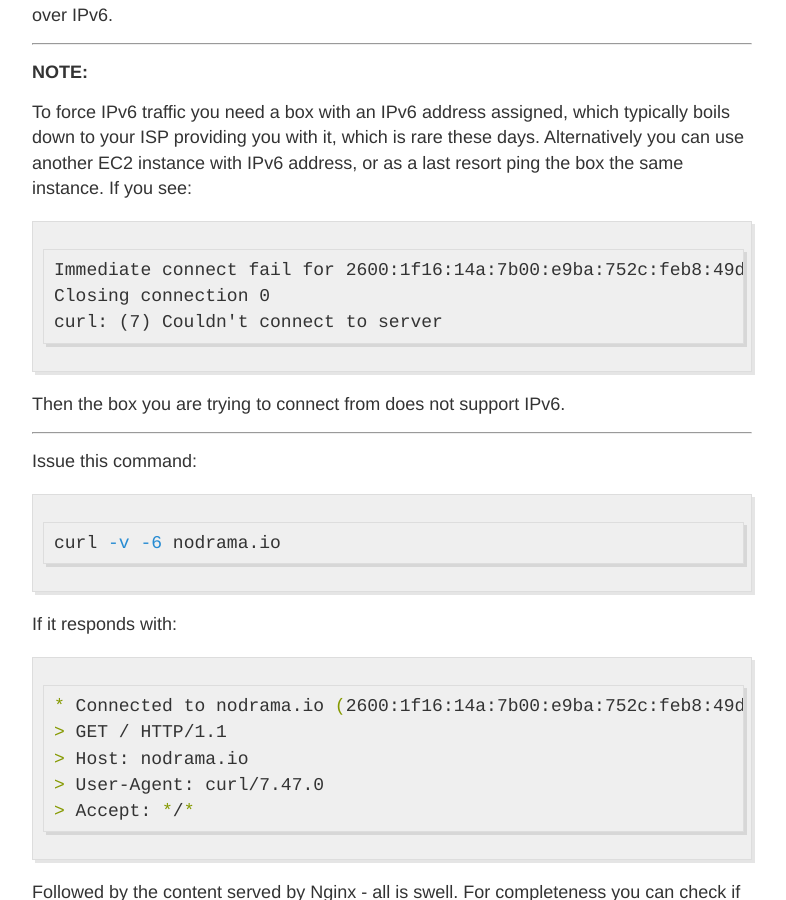
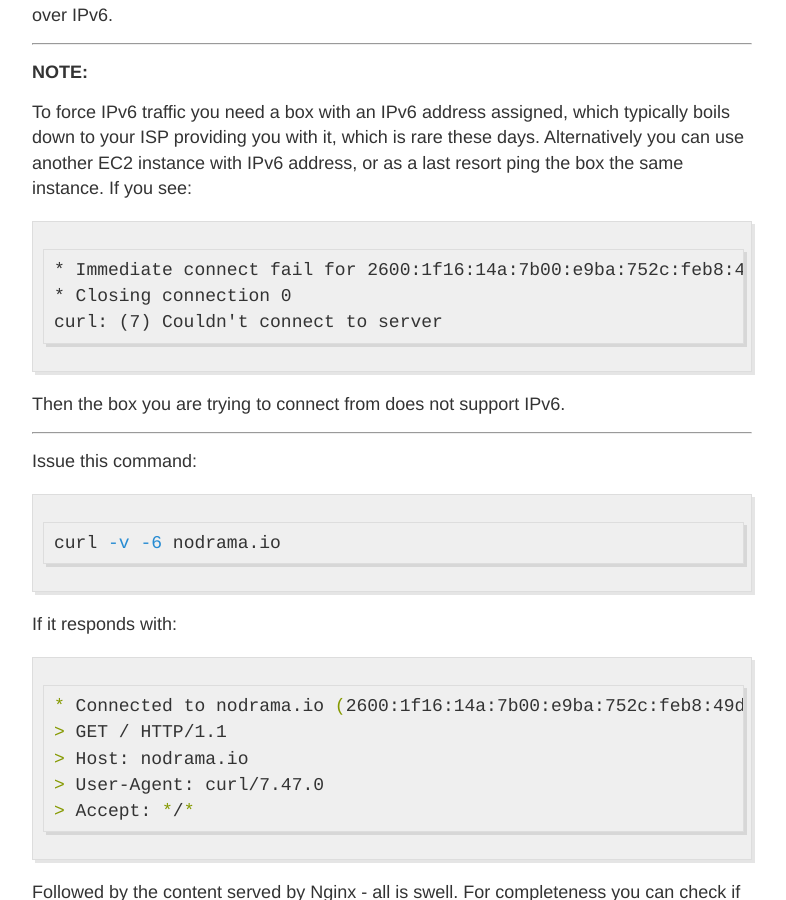
Before and after one commit to fbielejec/fbielejec.github.io, a Jekyll site: the page built from _posts/2018-04-18-ec2-route53-ipv6.md, in a window 1280 px wide and 900 px high, scrolled down 8280 px. Shown: the whole window, without its empty margins (248-1034 px from the left). Built offline with Jekyll 4.4.1, drawn with Linux system fonts in a browser that asks for light colours.

Commit message:
bash commands

````diff
--- a/_posts/2018-04-18-ec2-route53-ipv6.md
+++ b/_posts/2018-04-18-ec2-route53-ipv6.md
@@ -163,8 +163,8 @@ Let's confirm that our content is availiable via IPv6 using *curl* and forcing t
 To force IPv6 traffic you need a box with an IPv6 address assigned, which typically boils down to your ISP providing you with it, which is rare these days. Alternatively you can use another EC2 instance with IPv6 address, or as a last resort ping the box the same instance.
 If you see:
 ```
-Immediate connect fail for 2600:1f16:14a:7b00:e9ba:752c:feb8:49d5: Network is unreachable
-Closing connection 0
+* Immediate connect fail for 2600:1f16:14a:7b00:e9ba:752c:feb8:49d5: Network is unreachable
+* Closing connection 0
 curl: (7) Couldn't connect to server
 ```
 Then the box you are trying to connect from does not support IPv6.
````
